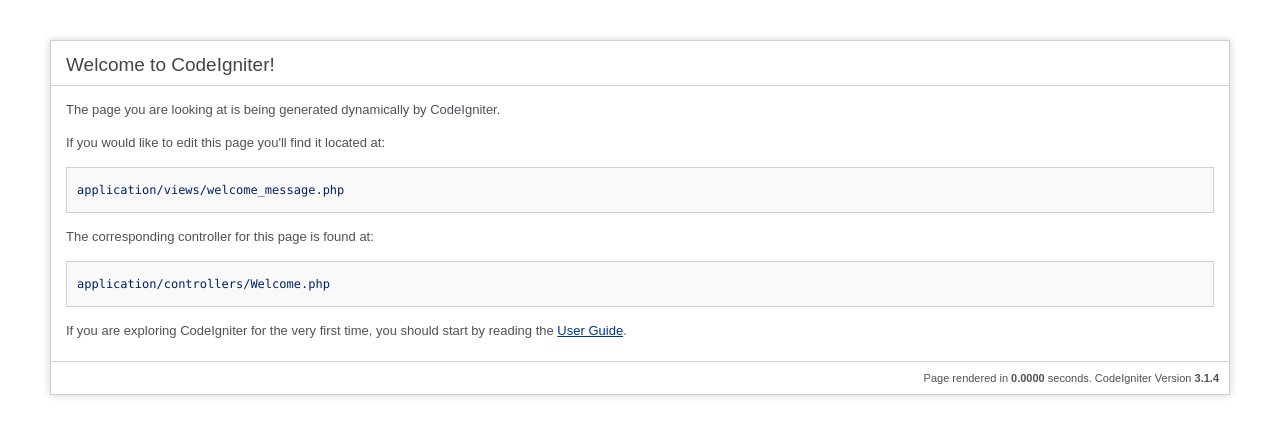
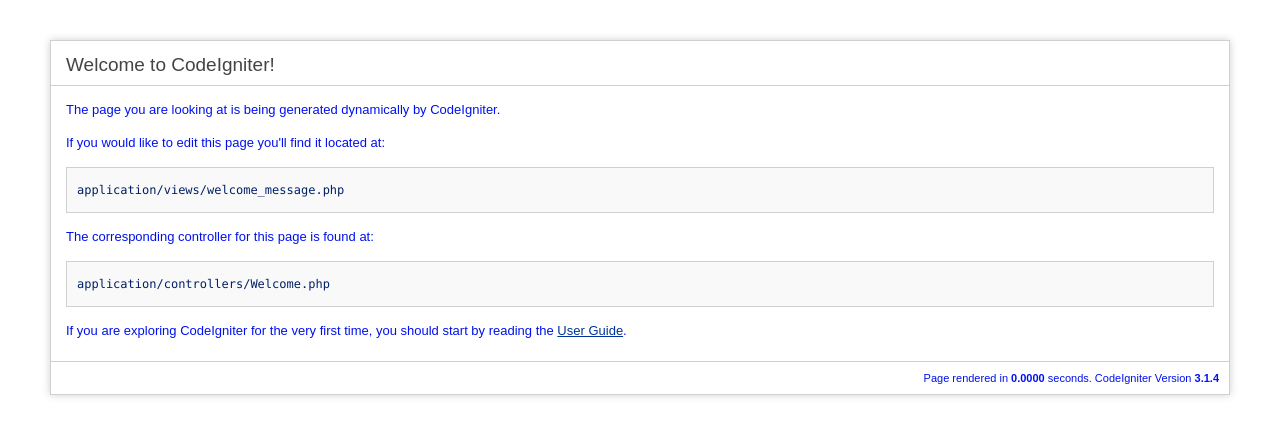
Before and after one commit to OptionalLanguor/ihcNucleoPedagogico, a CodeIgniter app: page /database/index.php/welcome/index in a window 1280 px wide. Shown: the top 437 px of the page. Run offline with CodeIgniter, Linux system fonts and the light colour scheme.

Commit message:
Commit1 - Xande
Criei o controller e a view "teste", e mudei a rota[controlador padrão]
de welcome para teste.

```diff
--- a/application/config/routes.php
+++ b/application/config/routes.php
@@ -49,6 +49,6 @@ defined('BASEPATH') OR exit('No direct script access allowed');
 | Examples:	my-controller/index	-> my_controller/index
 |		my-controller/my-method	-> my_controller/my_method
 */
-$route['default_controller'] = 'welcome';
+$route['default_controller'] = 'teste';
 $route['404_override'] = '';
 $route['translate_uri_dashes'] = FALSE;
--- a/application/views/welcome_message.php
+++ b/application/views/welcome_message.php
@@ -8,7 +8,7 @@ defined('BASEPATH') OR exit('No direct script access allowed');
 
 	<style type="text/css">
 
-	::selection { background-color: #E13300; color: white; }
+	::selection { background-color: #E17F3F; color: #00EEFF; }
 	::-moz-selection { background-color: #E13300; color: white; }
 
 	body {
@@ -33,7 +33,9 @@ defined('BASEPATH') OR exit('No direct script access allowed');
 		margin: 0 0 14px 0;
 		padding: 14px 15px 10px 15px;
 	}
-
+	p {
+		color: #0011EE
+	}
 	code {
 		font-family: Consolas, Monaco, Courier New, Courier, monospace;
 		font-size: 12px;
@@ -66,7 +68,6 @@ defined('BASEPATH') OR exit('No direct script access allowed');
 	</style>
 </head>
 <body>
-
 <div id="container">
 	<h1>Welcome to CodeIgniter!</h1>
 
@@ -79,7 +80,7 @@ defined('BASEPATH') OR exit('No direct script access allowed');
 		<p>The corresponding controller for this page is found at:</p>
 		<code>application/controllers/Welcome.php</code>
 
-		<p>If you are exploring CodeIgniter for the very first time, you should start by reading the <a href="user_guide/">User Guide</a>.</p>
+		<p>If you are exploring CodeIgniter for the very first time, you should start by reading the <a href="teste/">User Guide</a>.</p>
 	</div>
 
 	<p class="footer">Page rendered in <strong>{elapsed_time}</strong> seconds. <?php echo  (ENVIRONMENT === 'development') ?  'CodeIgniter Version <strong>' . CI_VERSION . '</strong>' : '' ?></p>
```
Also changed, not shown: application/controllers/teste.php (added, +9 -0 lines), application/views/teste.php (added, +8 -0 lines).
